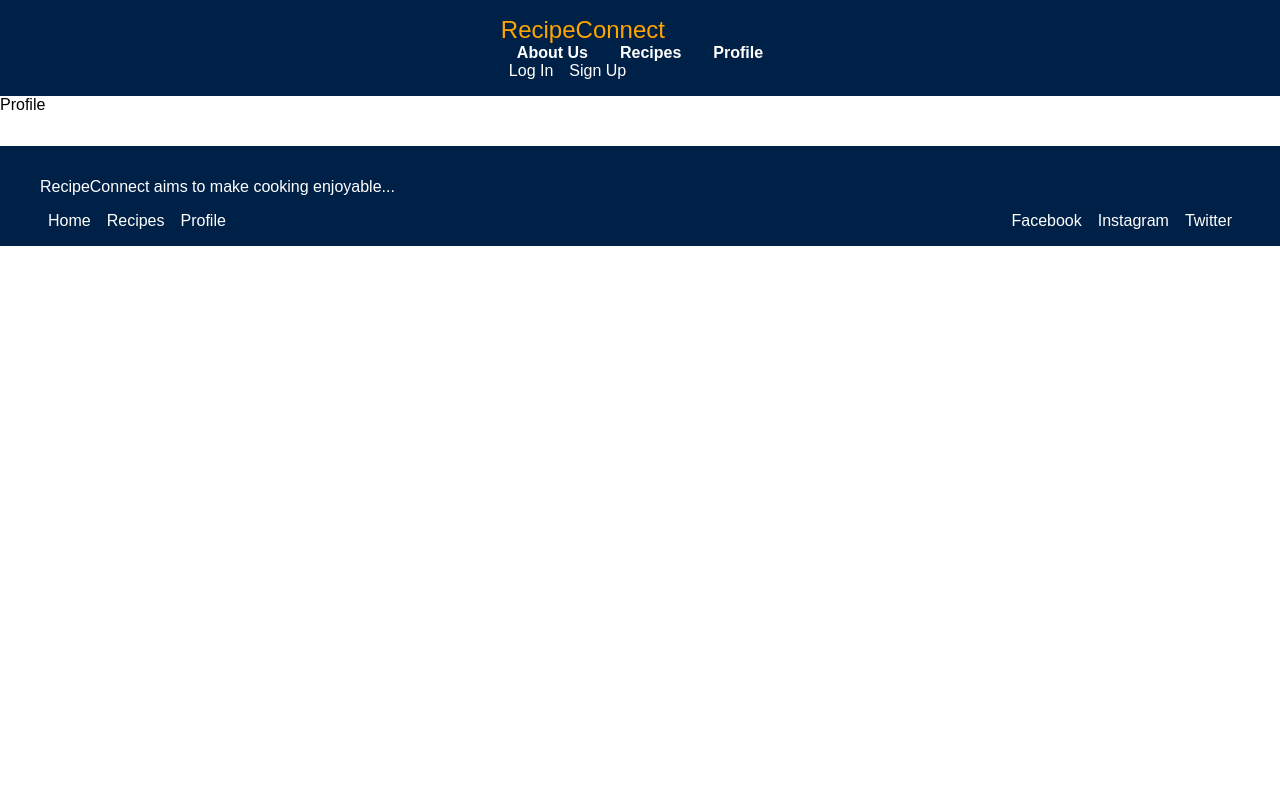
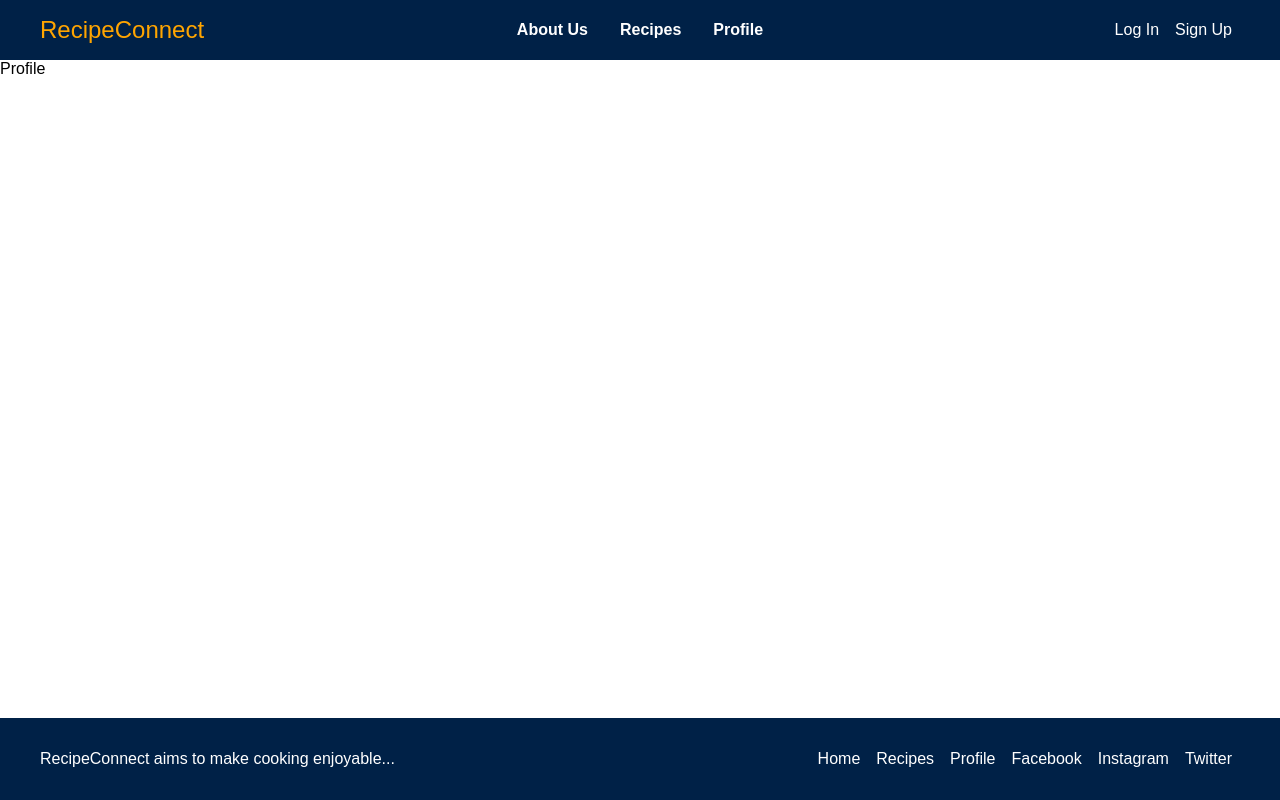
Before and after one commit to SC-Kenduiwa/Recipe-Sharing-Site, a React (Create React App) app in the folder client/: page /profile in a window 1280 px wide. Built offline with nearby package versions, Linux system fonts and the light colour scheme.

Commit message:
Changed Fooer  Styling

```diff
--- a/client/src/components/Footer.css
+++ b/client/src/components/Footer.css
@@ -2,7 +2,8 @@
   background-color: #002147;
   color: #fff;
   padding: 1rem 0;
-  margin-top: 2rem;
+  margin-top: auto;
+  width: 100%;
 }
 
 .footer-links {
--- a/client/src/components/Header.css
+++ b/client/src/components/Header.css
@@ -2,6 +2,9 @@
   background-color: #002147;
   padding: 1rem 0;
   color: #fff;
+}
+
+.container {
   display: flex;
   align-items: center;
   justify-content: space-between;
@@ -11,10 +14,11 @@
   color: #ffa500;
   font-size: 1.5rem;
   text-decoration: none;
+  flex: 1;
 }
 
 .nav {
-  flex-grow: 1;
+  flex: 2;
   display: flex;
   justify-content: center;
 }
@@ -29,6 +33,8 @@
 .auth-links {
   display: flex;
   align-items: center;
+  justify-content: flex-end;
+  flex: 1;
 }
 
 .auth-links a {
--- a/client/src/index.css
+++ b/client/src/index.css
@@ -1,12 +1,20 @@
-body {
-  font-family: 'Arial', sans-serif;
+body, html {
+  height: 100%;
   margin: 0;
   padding: 0;
   box-sizing: border-box;
+  font-family: 'Arial', sans-serif;
+}
+
+#root {
+  display: flex;
+  flex-direction: column;
+  min-height: 100vh;
 }
 
 .container {
   max-width: 1200px;
   margin: 0 auto;
   padding: 0 15px;
+  flex: 1;
 }
```
